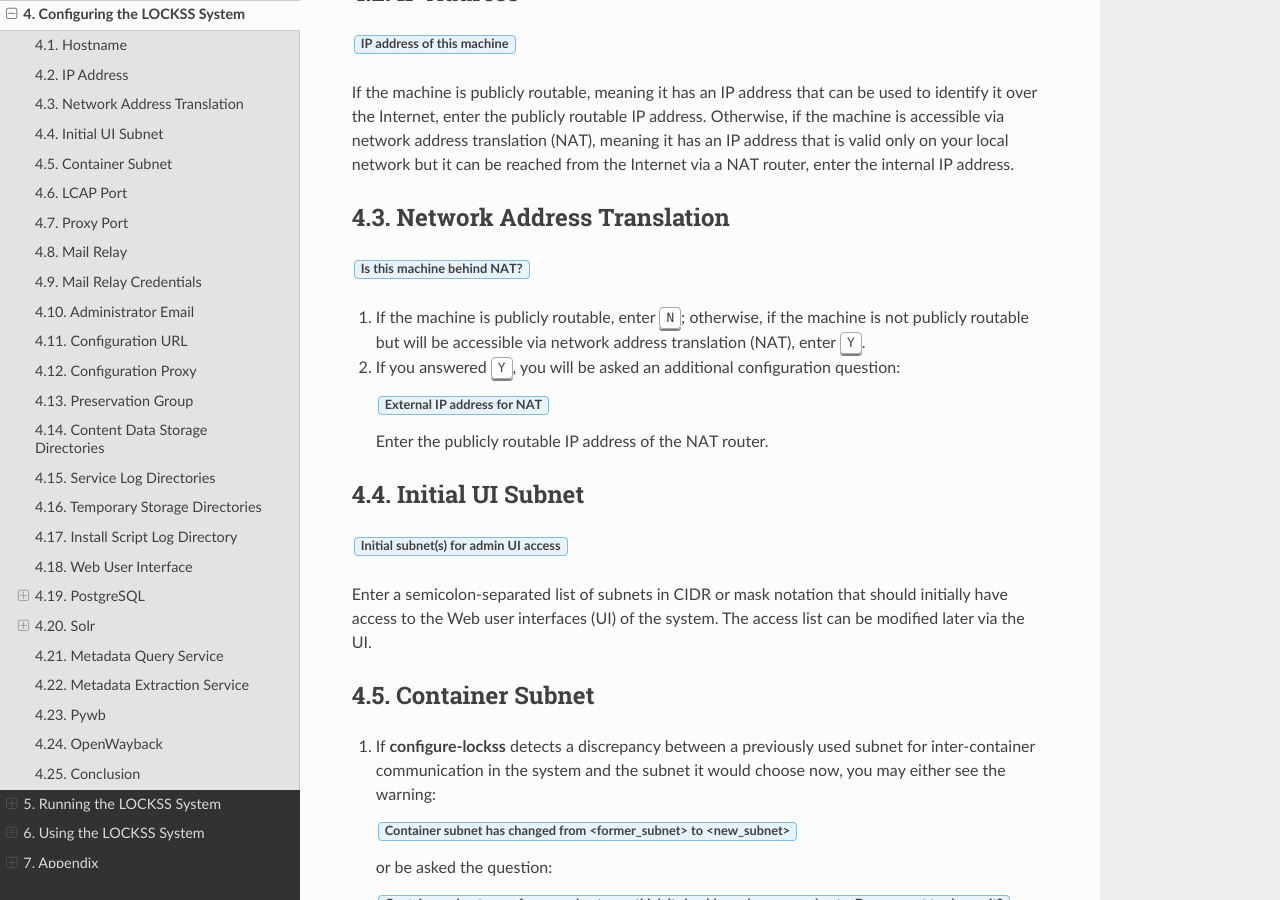
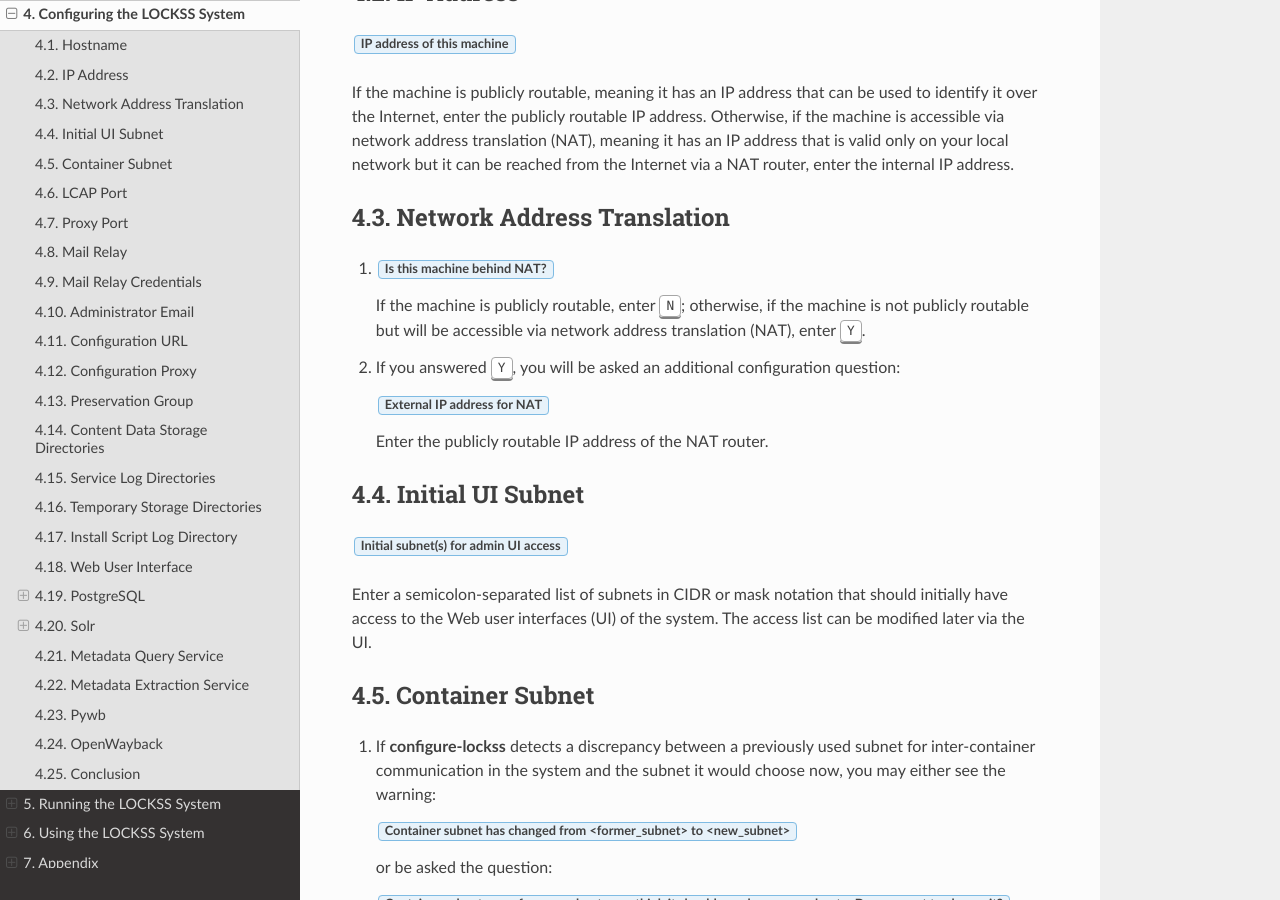
Before and after one commit to lockss/lockss-rtd-manual, a Sphinx documentation site: the page built from docs/configuring.rst, in a window 1280 px wide and 900 px high, scrolled down 840 px. Built offline with Sphinx 7.4.7 and the Read the Docs theme 2.0.0, drawn with Linux system fonts in a browser that asks for light colours.

Commit message:
Fix nesting.

```diff
--- a/docs/configuring.rst
+++ b/docs/configuring.rst
@@ -38,9 +38,9 @@ If the machine is publicly routable, meaning it has an IP address that can be us
 Network Address Translation
 ---------------------------
 
-:guilabel:`Is this machine behind NAT?`
+1. :guilabel:`Is this machine behind NAT?`
 
-1. If the machine is publicly routable, enter :kbd:`N`; otherwise, if the machine is not publicly routable but will be accessible via network address translation (NAT), enter :kbd:`Y`.
+   If the machine is publicly routable, enter :kbd:`N`; otherwise, if the machine is not publicly routable but will be accessible via network address translation (NAT), enter :kbd:`Y`.
 
 2. If you answered :kbd:`Y`, you will be asked an additional configuration question:
 
@@ -102,9 +102,9 @@ Hostname of this machine's outgoing mail server, for example :samp:`smtp.myunive
 Mail Relay Credentials
 ----------------------
 
-:guilabel:`Does the mail relay <mailhost> need a username and password?`
+1. :guilabel:`Does the mail relay <mailhost> need a username and password?`
 
-1. If the outgoing mail server does not require password authentication, enter :kbd:`N`; otherwise, enter :kbd:`Y`.
+   If the outgoing mail server does not require password authentication, enter :kbd:`N`; otherwise, enter :kbd:`Y`.
 
 2. If you answered :kbd:`Y`, you will be asked additional configuration questions:
 
@@ -132,9 +132,9 @@ Enter the e-mail address of the person or team who will administer the LOCKSS sy
 Configuration URL
 -----------------
 
-:guilabel:`Configuration URL`
+1. :guilabel:`Configuration URL`
 
-1. Accept the default (:samp:`http://props.lockss.org:8001/demo/lockss.xml`) if you are not running your own LOCKSS network; otherwise, enter the URL of the LOCKSS network configuration file provided by your LOCKSS network administrator.
+   Accept the default (:samp:`http://props.lockss.org:8001/demo/lockss.xml`) if you are not running your own LOCKSS network; otherwise, enter the URL of the LOCKSS network configuration file provided by your LOCKSS network administrator.
 
 2. If the configuration URL begins with ``https:``, you will be asked additional configuration questions:
 
```
